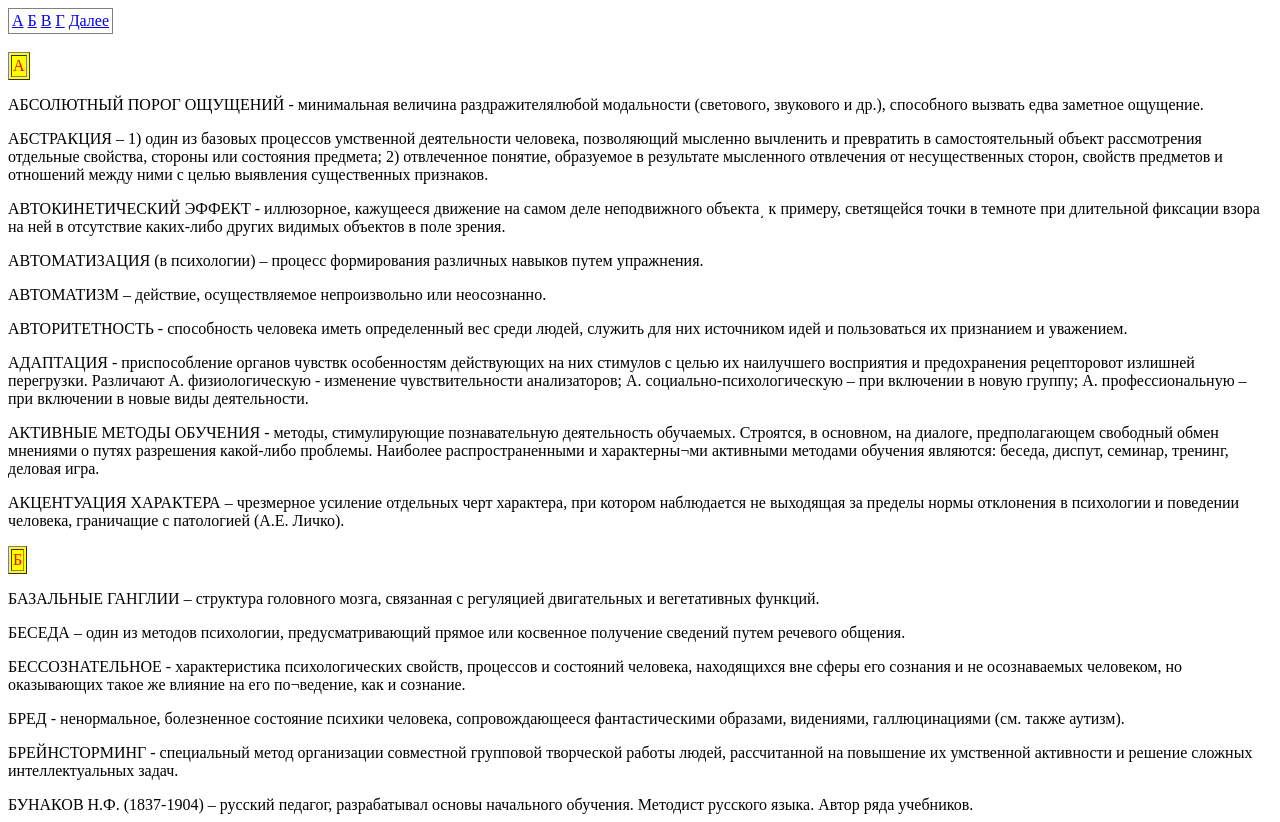
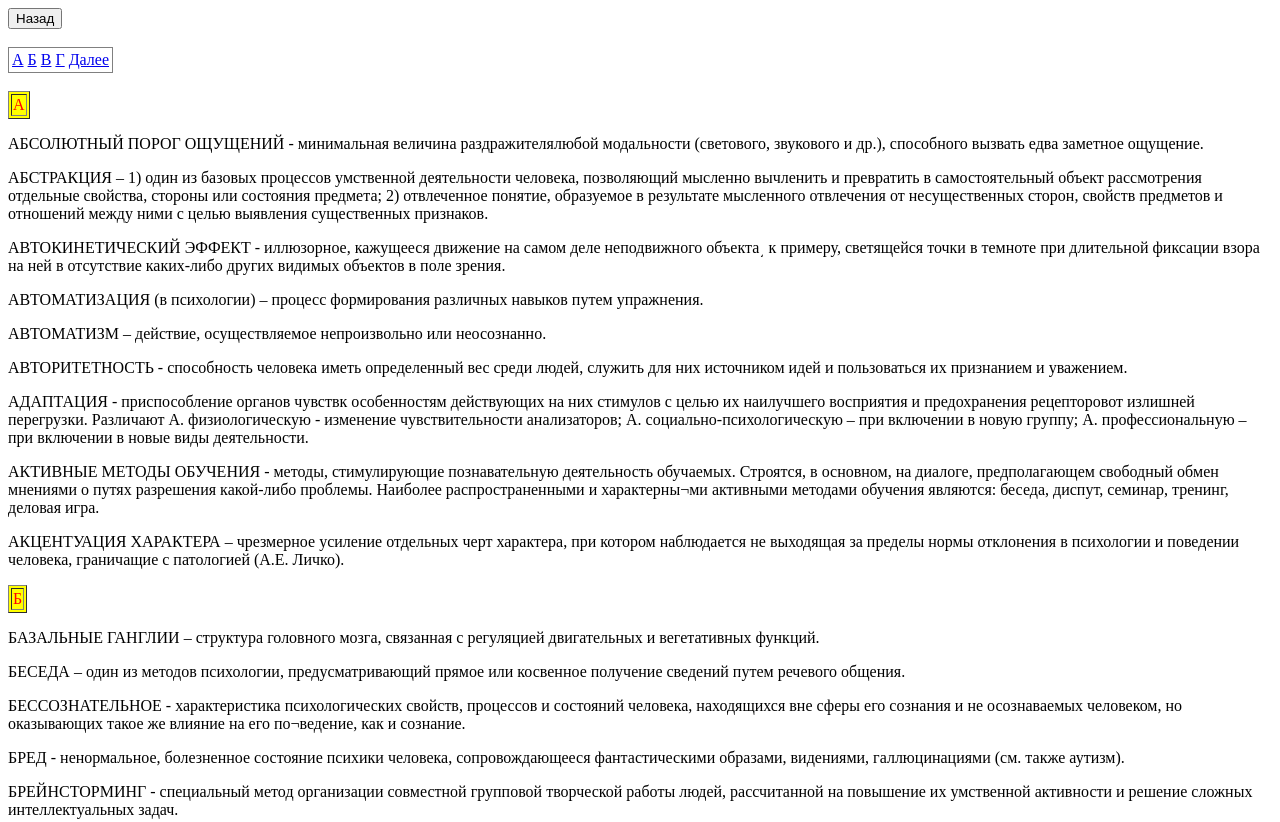
Before and after one commit to vfoxs/Senla, a plain HTML site: page 1 Iteration/terms.html in a window 1280 px wide. Shown: the top 822 px of the page. Drawn offline with Linux system fonts and the light colour scheme.

Commit message:
Update terms.html

```diff
--- a/1 Iteration/terms.html
+++ b/1 Iteration/terms.html
@@ -3,6 +3,7 @@
     <title>Словарь терминов</title>
 </head>
 <body>
+<button name="but" class="submit" onclick="window.location.href='index.html'">Назад</button><br><br>
 <table frame=border>
     <tr>
         <td><p><a href="#A">А </a></p></td>
```
